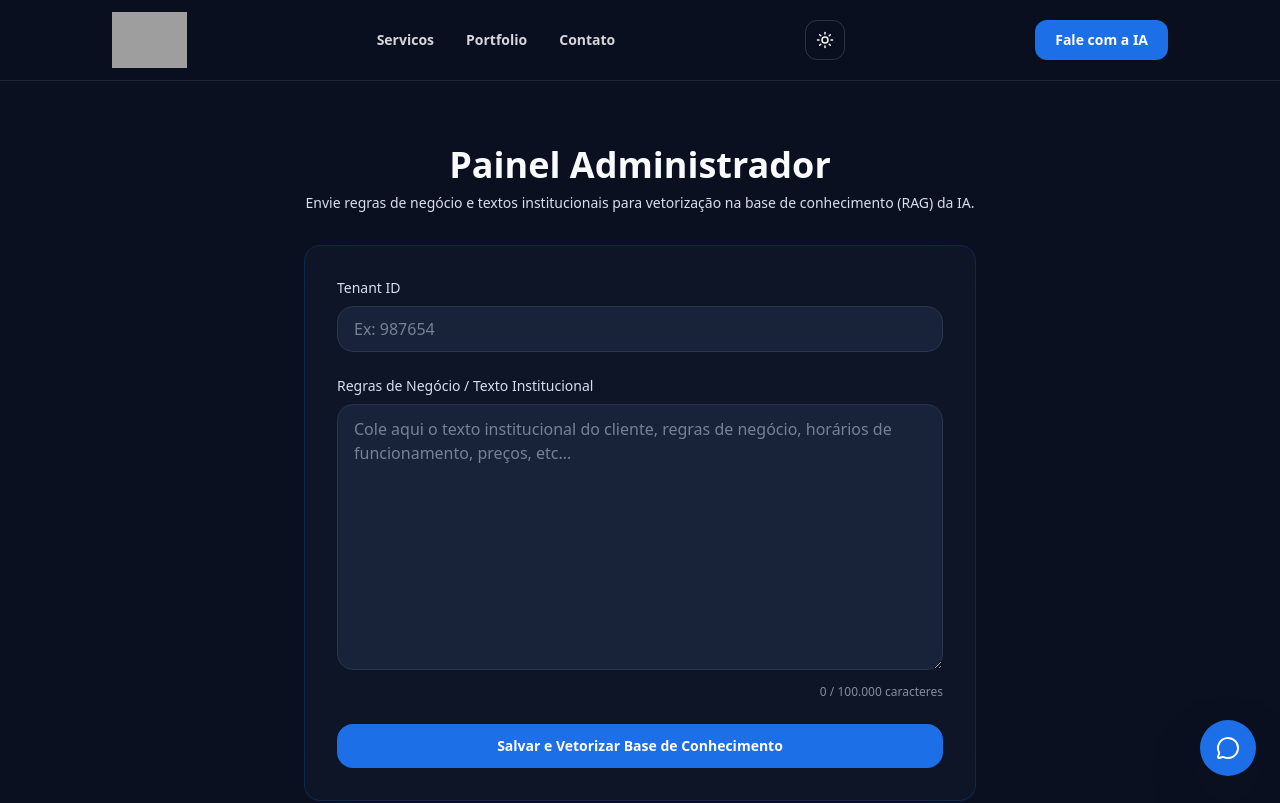
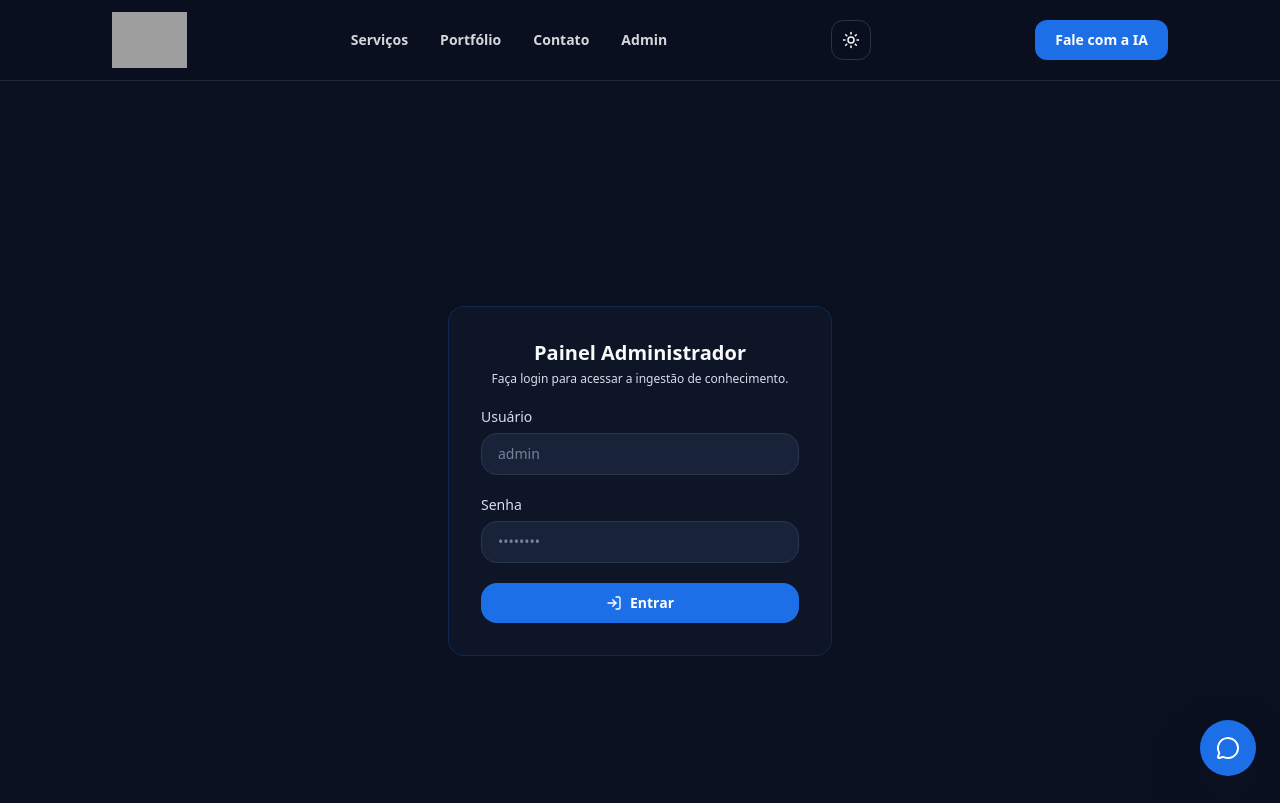
Before and after one commit to EdilsonAndrade/interasisai-web, a Next.js app: page /admin in a window 1280 px wide. Shown: the top 803 px of the page. Built offline with nearby package versions, Linux system fonts and the light colour scheme; grey boxes are pictures that could not be loaded.

Commit message:
feat: adiciona autenticação no painel admin e ajusta navegação/rodapé

```diff
--- a/src/app/admin/page.tsx
+++ b/src/app/admin/page.tsx
@@ -1,13 +1,152 @@
 "use client";
 
+import { useState } from "react";
+import { LogIn, AlertCircle, Loader2 } from "lucide-react";
 import { IngestForm } from "@/components/admin/IngestForm";
 import { useAdminIngest } from "@/hooks/useAdminIngest";
 
-// Note: Metadata in client components is not directly supported by Next.js App Router.
-// For a production setup, this should be a separate layout.tsx with metadata export.
-// The page title will be set via document.title as a client-side fallback.
+// ─── Auth helpers ─────────────────────────────────────────────────────────────
+
+function validateCredentials(user: string, pwd: string): boolean {
+  const expectedUser = process.env.NEXT_PUBLIC_ADM_USER;
+  const expectedPwd = process.env.NEXT_PUBLIC_ADM_PWD;
+
+  if (!expectedUser || !expectedPwd) {
+    console.warn("[Admin:auth] Credentials not configured — access denied.");
+    return false;
+  }
+
+  return user.trim() === expectedUser.trim() && pwd === expectedPwd;
+}
+
+// ─── Login Form ───────────────────────────────────────────────────────────────
+
+type LoginFormProps = {
+  onLogin: () => void;
+};
+
+function LoginForm({ onLogin }: LoginFormProps) {
+  const [user, setUser] = useState("");
+  const [pwd, setPwd] = useState("");
+  const [error, setError] = useState<string | null>(null);
+  const [checking, setChecking] = useState(false);
+
+  const handleSubmit = (e: React.FormEvent) => {
+    e.preventDefault();
+    setError(null);
+
+    if (!user.trim() || !pwd) {
+      setError("Usuário e senha são obrigatórios.");
+      return;
+    }
+
+    setChecking(true);
+
+    // Small delay to show loading state
+    setTimeout(() => {
+      if (validateCredentials(user, pwd)) {
+        onLogin();
+      } else {
+        setError("Usuário ou senha inválidos.");
+        setChecking(false);
+      }
+    }, 600);
+  };
+
+  return (
+    <main className="flex min-h-screen flex-col items-center justify-center px-4">
+      <form
+        onSubmit={handleSubmit}
+        className="w-full max-w-sm space-y-5 rounded-card border border-brand-primary/20 bg-surface-base/60 p-6 backdrop-blur-xl sm:p-8"
+      >
+        {/* Header */}
+        <div className="space-y-1 text-center">
+          <h1 className="text-xl font-bold text-text-strong">
+            Painel Administrador
+          </h1>
+          <p className="text-xs text-text-body">
+            Faça login para acessar a ingestão de conhecimento.
+          </p>
+        </div>
+
+        {/* User field */}
+        <div className="space-y-1.5">
+          <label
+            htmlFor="admin-user"
+            className="block text-sm font-medium text-text-body"
+          >
+            Usuário
+          </label>
+          <input
+            id="admin-user"
+            type="text"
+            value={user}
+            onChange={(e) => setUser(e.target.value)}
+            placeholder="admin"
+            autoComplete="username"
+            disabled={checking}
+            className="w-full rounded-card border border-border-subtle bg-surface-subtle px-4 py-2.5 text-sm text-text-strong placeholder:text-text-body/50 focus:border-brand-primary/50 focus:outline-none focus:ring-1 focus:ring-brand-primary/30 disabled:cursor-not-allowed disabled:opacity-50"
+          />
+        </div>
+
+        {/* Password field */}
+        <div className="space-y-1.5">
+          <label
+            htmlFor="admin-pwd"
+            className="block text-sm font-medium text-text-body"
+          >
+            Senha
+          </label>
+          <input
+            id="admin-pwd"
+            type="password"
+            value={pwd}
+            onChange={(e) => setPwd(e.target.value)}
+            placeholder="••••••••"
+            autoComplete="current-password"
+            disabled={checking}
+            className="w-full rounded-card border border-border-subtle bg-surface-subtle px-4 py-2.5 text-sm text-text-strong placeholder:text-text-body/50 focus:border-brand-primary/50 focus:outline-none focus:ring-1 focus:ring-brand-primary/30 disabled:cursor-not-allowed disabled:opacity-50"
+          />
+        </div>
+
+        {/* Error feedback */}
+        {error && (
+          <div
+            className="flex items-center gap-2 rounded-card border border-red-500/30 bg-red-500/10 px-3 py-2 text-xs text-red-300"
+            role="alert"
+          >
+            <AlertCircle className="h-4 w-4 flex-shrink-0" aria-hidden="true" />
+            {error}
+          </div>
+        )}
+
+        {/* Submit */}
+        <button
+          type="submit"
+          disabled={checking}
+          className="flex w-full items-center justify-center gap-2 rounded-card bg-brand-primary px-4 py-2.5 text-sm font-semibold text-text-inverse transition-all hover:bg-brand-primary-hover hover:scale-[1.02] active:scale-[0.98] disabled:cursor-not-allowed disabled:opacity-60 disabled:hover:scale-100"
+        >
+          {checking ? (
+            <>
+              <Loader2 className="h-4 w-4 animate-spin" />
+              Verificando...
+            </>
+          ) : (
+            <>
+              <LogIn className="h-4 w-4" aria-hidden="true" />
+              Entrar
+            </>
+          )}
+        </button>
+      </form>
+    </main>
+  );
+}
+
+// ─── Admin Page ───────────────────────────────────────────────────────────────
 
 export default function AdminPage() {
+  const [authenticated, setAuthenticated] = useState(false);
   const {
     tenantId,
     textContent,
@@ -18,6 +157,10 @@ export default function AdminPage() {
     submitIngest,
     clearResult,
   } = useAdminIngest();
+
+  if (!authenticated) {
+    return <LoginForm onLogin={() => setAuthenticated(true)} />;
+  }
 
   return (
     <main className="flex min-h-screen flex-col items-center justify-start px-4 py-16 sm:px-6 lg:px-8">
--- a/src/components/layout/Footer.tsx
+++ b/src/components/layout/Footer.tsx
@@ -1,3 +1,4 @@
+import Link from "next/link";
 import BrandLogo from "@/components/ui/BrandLogo";
 
 import { footerInstitutionalLinks, footerSocialLinks } from "./navigation.config";
@@ -19,9 +20,9 @@ export default function Footer() {
           <ul className="mt-4 space-y-3">
             {footerInstitutionalLinks.map((item) => (
               <li key={item.href}>
-                <a href={item.href} className="text-sm text-text-inverse/85 transition hover:text-brand-primary-soft">
+                <Link href={item.href} className="text-sm text-text-inverse/85 transition hover:text-brand-primary-soft">
                   {item.label}
-                </a>
+                </Link>
               </li>
             ))}
           </ul>
@@ -29,8 +30,8 @@ export default function Footer() {
 
         <section>
           <h3 className="text-sm font-semibold uppercase tracking-[0.12em] text-text-inverse/70">Contato</h3>
-          <p className="mt-4 text-sm text-text-inverse/85">contato@interasis.ai</p>
-          <p className="mt-1 text-sm text-text-inverse/85">+55 (11) 4000-0000</p>
+          <p className="mt-4 text-sm text-text-inverse/85">interasisai@gmail.com</p>
+          <p className="mt-1 text-sm text-text-inverse/85">+55 (11) 97745-6057</p>
           <ul className="mt-5 flex gap-4" aria-label="Redes sociais">
             {footerSocialLinks.map((item) => (
               <li key={item.label}>
--- a/src/components/layout/Header.tsx
+++ b/src/components/layout/Header.tsx
@@ -1,6 +1,7 @@
 "use client";
 
 import { useEffect, useState } from "react";
+import Link from "next/link";
 import { Menu, Moon, Sun, X } from "lucide-react";
 
 import BrandLogo from "@/components/ui/BrandLogo";
@@ -35,9 +36,9 @@ export default function Header() {
 
         <nav aria-label="Navegacao principal" className="hidden items-center gap-8 md:flex">
           {navigationItems.map((item) => (
-            <a key={item.href} href={item.href} className="text-sm font-semibold text-main/85 transition hover:text-brand-primary">
+            <Link key={item.href} href={item.href} className="text-sm font-semibold text-main/85 transition hover:text-brand-primary">
               {item.label}
-            </a>
+            </Link>
           ))}
         </nav>
 
@@ -52,12 +53,12 @@ export default function Header() {
         </button>
 
         <div className="hidden md:block">
-          <a
+          <Link
             href={primaryCta.href}
             className="inline-flex items-center justify-center rounded-button bg-brand-primary px-5 py-2.5 text-sm font-semibold text-text-inverse transition hover:bg-brand-primary-hover"
           >
             {primaryCta.label}
-          </a>
+          </Link>
         </div>
 
         <button
@@ -76,22 +77,22 @@ export default function Header() {
         <div id="mobile-nav" className="border-t border-white/10 bg-deep/95 md:hidden">
           <nav aria-label="Navegacao mobile" className="mx-auto flex w-full max-w-6xl flex-col gap-1 px-6 py-4 sm:px-8">
             {navigationItems.map((item) => (
-              <a
+              <Link
                 key={item.href}
                 href={item.href}
                 onClick={closeMenu}
                 className="rounded-lg px-3 py-3 text-sm font-semibold text-main/90 transition hover:bg-white/5 hover:text-brand-primary"
               >
                 {item.label}
-              </a>
+              </Link>
             ))}
-            <a
+            <Link
               href={primaryCta.href}
               onClick={closeMenu}
               className="mt-2 inline-flex items-center justify-center rounded-button bg-brand-primary px-4 py-3 text-sm font-semibold text-text-inverse transition hover:bg-brand-primary-hover"
             >
               {primaryCta.label}
-            </a>
+            </Link>
             <button
               type="button"
               onClick={toggleTheme}
--- a/src/components/layout/navigation.config.ts
+++ b/src/components/layout/navigation.config.ts
@@ -4,20 +4,21 @@ export type NavigationItem = {
 };
 
 export const navigationItems: NavigationItem[] = [
-  { label: "Servicos", href: "#servicos" },
-  { label: "Portfolio", href: "#portfolio" },
-  { label: "Contato", href: "#contato" },
+  { label: "Serviços", href: "/#servicos" },
+  { label: "Portfólio", href: "/#portfolio" },
+  { label: "Contato", href: "/#contato" },
+  { label: "Admin", href: "/admin" },
 ];
 
 export const primaryCta = {
   label: "Fale com a IA",
-  href: "#contato",
+  href: "/#contato",
 };
 
 export const footerInstitutionalLinks: NavigationItem[] = [
-  { label: "Sobre", href: "#sobre" },
-  { label: "Politica de Privacidade", href: "#privacidade" },
-  { label: "Termos", href: "#termos" },
+  { label: "Sobre", href: "/#sobre" },
+  { label: "Política de Privacidade", href: "/#privacidade" },
+  { label: "Termos", href: "/#termos" },
 ];
 
 export const footerSocialLinks: NavigationItem[] = [
```
Also changed, not shown: 2 other files (tests, documents, lock files or other folders).
